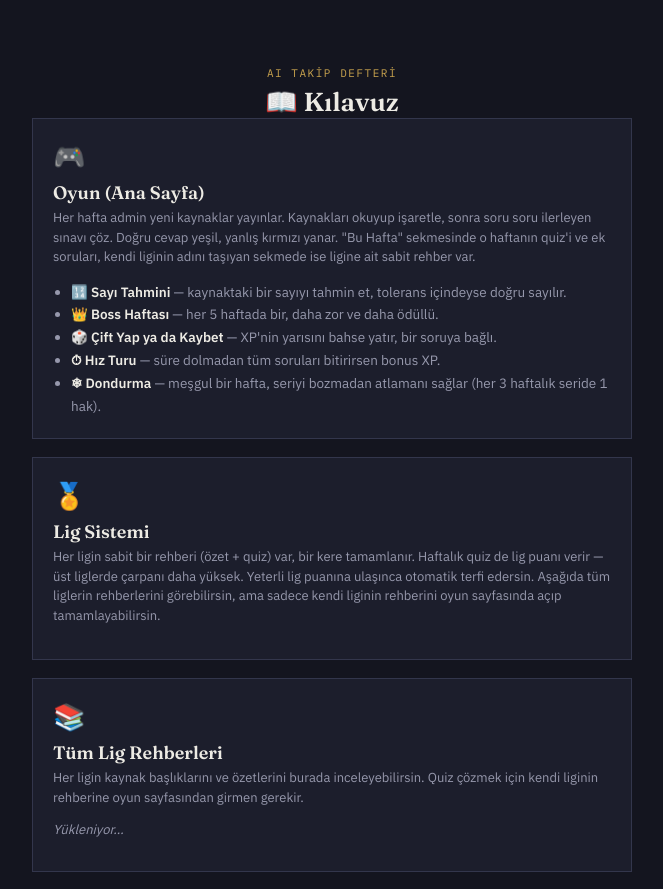
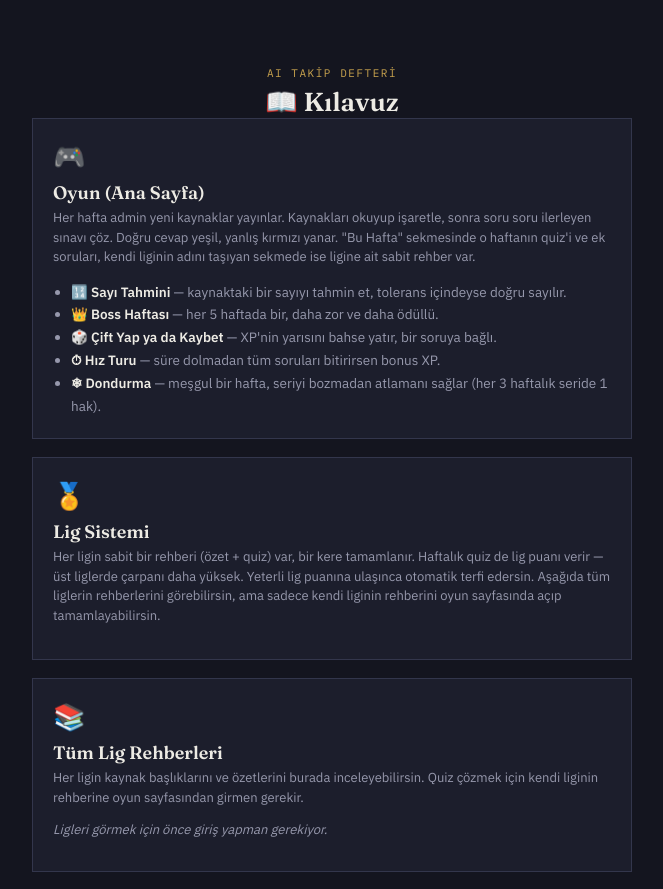
Before and after one commit to ygtsmh01/my-website, a React (Vite) app: page /#/guide in a window 1280 px wide. Shown: the top 889 px of the page, without its empty margins (308-971 px from the left). Built offline with nearby package versions, Linux system fonts and the light colour scheme.

Commit message:
Show a clear login-required note instead of an infinite loading spinner for the league guide browser when visiting Guide.tsx signed out

```diff
--- a/src/pages/Guide.tsx
+++ b/src/pages/Guide.tsx
@@ -73,7 +73,8 @@ export default function Guide() {
         <div className="emoji">📚</div>
         <h2>Tüm Lig Rehberleri</h2>
         <p className="panel-sub">Her ligin kaynak başlıklarını ve özetlerini burada inceleyebilirsin. Quiz çözmek için kendi liginin rehberine oyun sayfasından girmen gerekir.</p>
-        {leagues.length === 0 && <p className="empty-hint">Yükleniyor…</p>}
+        {!session && <p className="empty-hint">Ligleri görmek için önce giriş yapman gerekiyor.</p>}
+        {session && leagues.length === 0 && <p className="empty-hint">Yükleniyor…</p>}
         {leagues.map((l) => {
           const isMine = !!profile && l.tier_index === profile.league_tier;
           const reads = l.content && l.content.must_reads ? l.content.must_reads : [];
```
